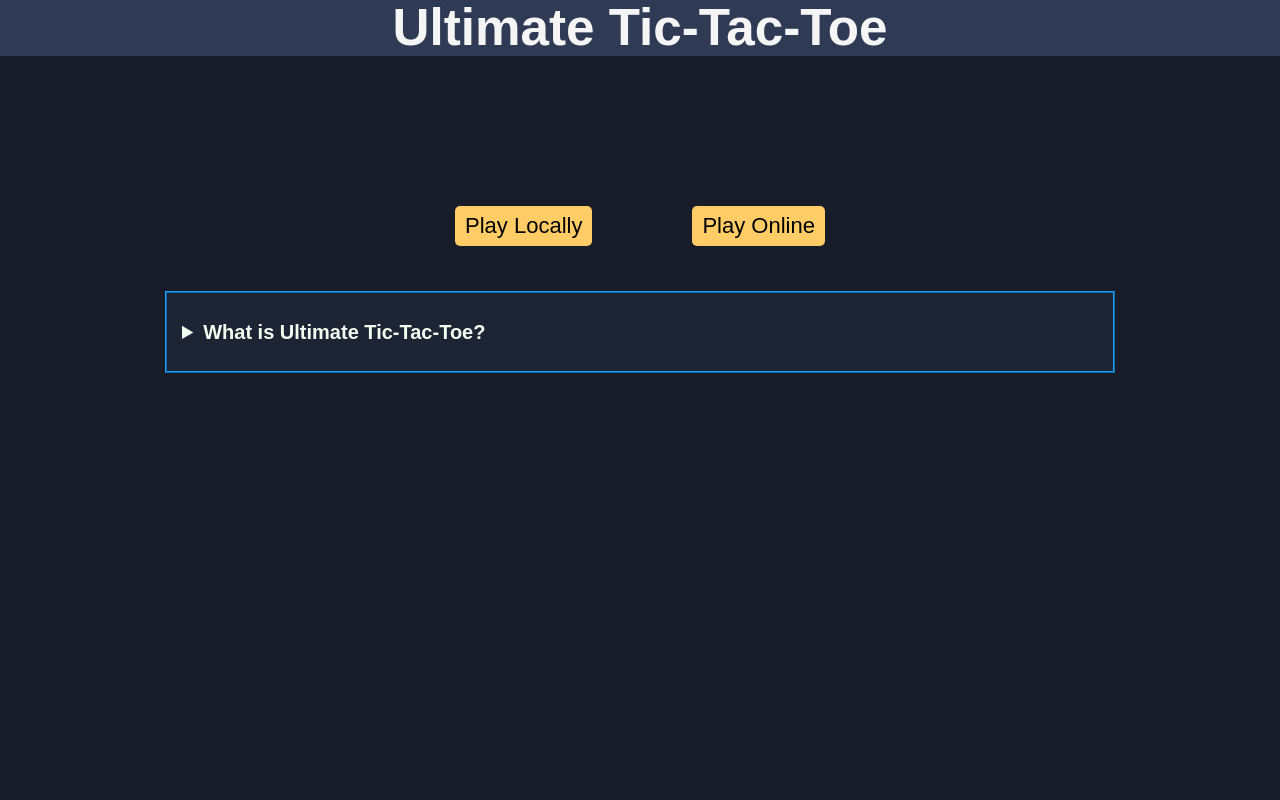
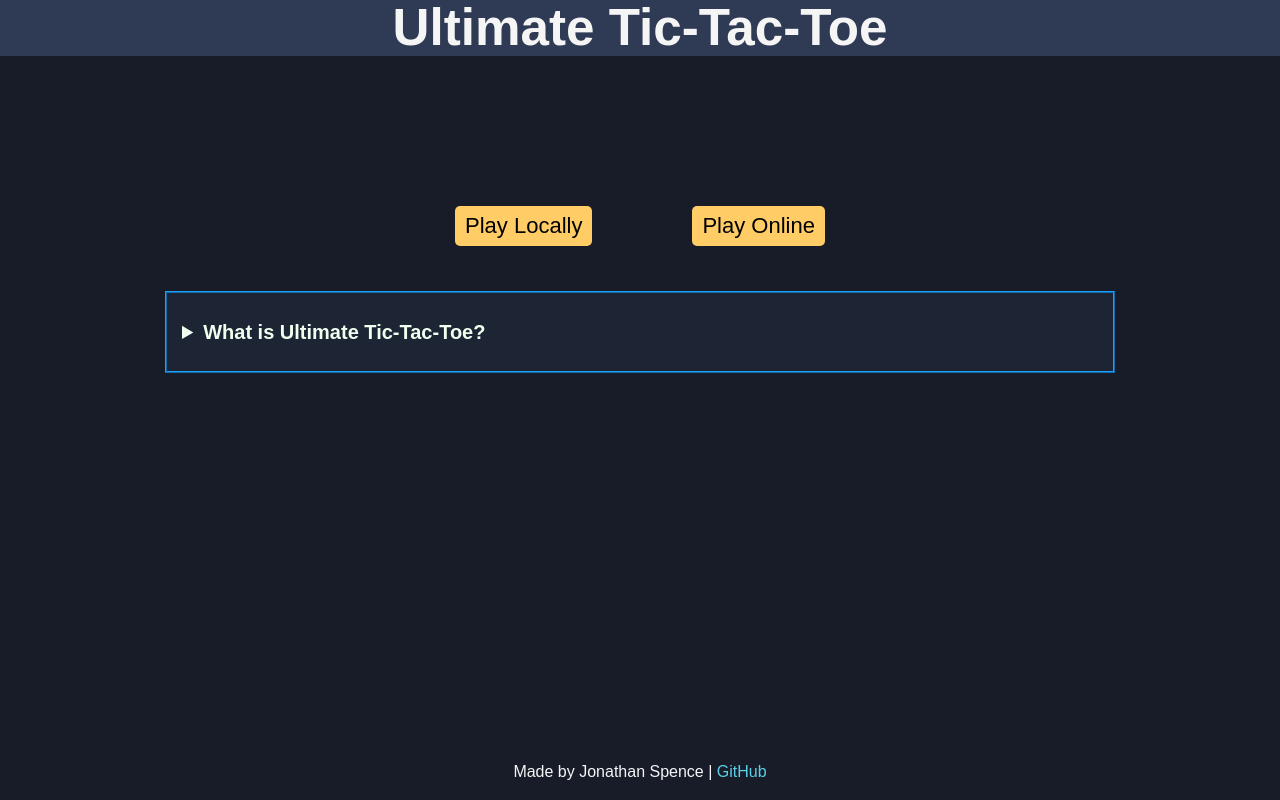
Before and after one commit to Jon-Cactus/ultimate-tic-tac-toe, a React (Vite) app: page / in a window 1280 px wide. Built offline with nearby package versions, Linux system fonts and the light colour scheme; no server answers; a web font is replaced by a local one.

Commit message:
Added footer linking to GitHub

```diff
--- a/src/App.tsx
+++ b/src/App.tsx
@@ -7,11 +7,21 @@ import OnlineLobby from './components/OnlineLobby';
 import './App.css';
 
 function Header({ resetMode }: { resetMode: () => void}) {
-  // Allow clicking header to go back to homepage
+  // Allow clicking header return to homepage
   return (
     <header className="nav-bar">
       <h1 onClick={resetMode} className="header">Ultimate Tic-Tac-Toe</h1>
     </header>
+  )
+}
+
+function Footer() {
+  return (
+    <footer className="footer">
+      <p>
+        Made by Jonathan Spence | <a href="https://github.com/Jon-Cactus" className="link">GitHub</a>
+      </p>
+    </footer>
   )
 }
 
@@ -23,21 +33,27 @@ export default function App() {
 
   if (mode === null) { // Before selecting mode
     return (
-      <>
+      <div className="wrapper">
         <Header resetMode={resetMode} />
+        <div className="content">
           <div className="lobby">
             <button className="btn-base" onClick={() => setMode('local')}>Play Locally</button>
             <button className="btn-base" onClick={() => setMode('online')}>Play Online</button>
           </div>
           <Description />
-      </>
+        </div>
+        <Footer />
+      </div>
     )
   }
   return ( // After selecting mode
     <ModeContext.Provider value={mode}>
-      <div className="page">
+      <div className="wrapper">
+        <div className="content">
           <Header resetMode={resetMode} />
           {mode === 'local' ? (<LocalGame />) : (<OnlineLobby />)}
+        </div>
+        <Footer />
       </div>
     </ModeContext.Provider>
 
--- a/src/index.css
+++ b/src/index.css
@@ -30,7 +30,7 @@
   :root { font-family: 'Inter var', sans-serif; }
 }
 
-body {
+.wrapper {
   display: flex;
   flex-direction: column;
   margin: 0;
@@ -103,6 +103,12 @@ h1 {
   background-color: var(--light-background);
   border-radius: 7px;
   padding: 5px;
+}
+
+.content {
+  flex: 1;
+  display: flex;
+  flex-direction: column;
 }
 
 .lobby {
@@ -261,6 +267,20 @@ h1 {
   flex-direction: column;
 }
 
+.footer {
+  flex-shrink: 0;
+  padding: 1em;
+  text-align: center;
+}
+
+.link {
+  color: var(--primary);
+  text-decoration: none;
+}
+.link:hover {
+  color: var(--primary);
+}
+
 @media (max-width: 600px) {
 
   .container {
```
Lines whose indentation alone changed are shown as unchanged.
